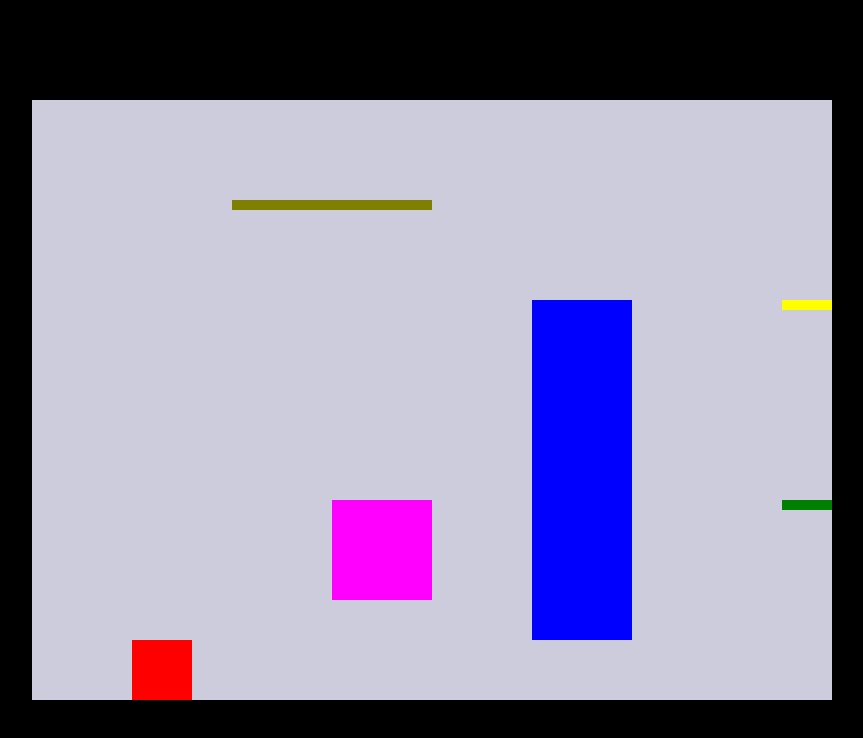
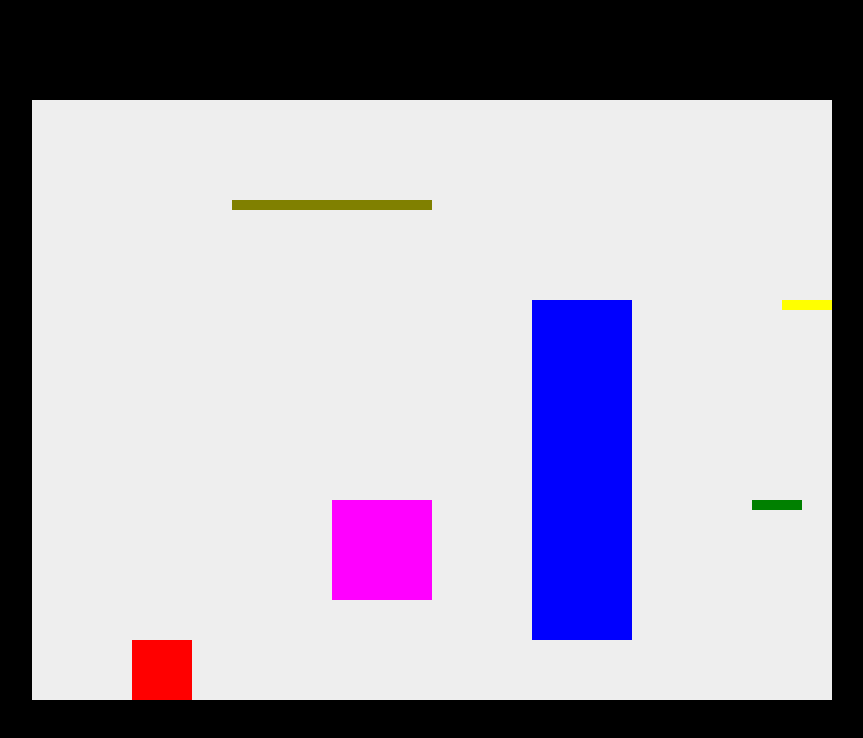
Before and after one commit to ScriptRaccoon/jump-and-run-template, a website built with Parcel: page index.html in a window 1280 px wide. Shown: the whole page, without its empty margins (208-1071 px from the left). Built offline with nearby package versions, Linux system fonts and the light colour scheme.

Commit message:
refactoring

```diff
--- a/Player.js
+++ b/Player.js
@@ -1,7 +1,8 @@
 import { Rectangle, rectangleList } from "./Rectangle.js";
 import { collide } from "./collision.js";
+import { applyPhysics } from "./physics.js";
 
-import { canvDim } from "./draw.js";
+import { canvDim } from "./canvas.js";
 
 export class Player extends Rectangle {
     constructor() {
@@ -10,20 +11,15 @@ export class Player extends Rectangle {
         this.grav = 0.006;
         this.walkSpeed = 0.012;
         this.jumpSpeed = 1.8;
-        this.acc = 0;
+        this.acceleration = 0;
         this.onGround = false;
         this.ppos;
     }
 
     update(deltaTime) {
+        // store previous position, use for collision later
         this.ppos = [...this.pos];
-        this.vel[0] += this.acc * deltaTime;
-        this.vel[0] *= 0.8;
-        this.pos[0] += this.vel[0] * deltaTime;
-        this.vel[1] += this.grav * deltaTime;
-        this.pos[1] += this.vel[1] * deltaTime;
-        this.ignoreSmallVelocities();
-        this.onGround = false;
+        applyPhysics(this, deltaTime);
         rectangleList.forEach((rect) => {
             collide.left(this, rect);
             collide.right(this, rect);
@@ -31,12 +27,6 @@ export class Player extends Rectangle {
             collide.below(this, rect);
         });
         this.boundToCanvas();
-    }
-
-    ignoreSmallVelocities() {
-        for (const i of [0, 1]) {
-            if (Math.abs(this.vel[i]) < 0.01) this.vel[i] = 0;
-        }
     }
 
     boundToCanvas() {
@@ -58,10 +48,10 @@ export class Player extends Rectangle {
         document.addEventListener("keydown", (e) => {
             switch (e.key) {
                 case "ArrowRight":
-                    this.acc = this.walkSpeed;
+                    this.acceleration = this.walkSpeed;
                     break;
                 case "ArrowLeft":
-                    this.acc = -this.walkSpeed;
+                    this.acceleration = -this.walkSpeed;
                     break;
                 case "ArrowUp":
                     if (this.onGround) {
@@ -76,7 +66,7 @@ export class Player extends Rectangle {
             switch (e.key) {
                 case "ArrowRight":
                 case "ArrowLeft":
-                    this.acc = 0;
+                    this.acceleration = 0;
                     break;
             }
         });
--- a/Rectangle.js
+++ b/Rectangle.js
@@ -1,4 +1,4 @@
-import { ctx } from "./draw.js";
+import { ctx } from "./canvas.js";
 export const rectangleList = [];
 
 export class Rectangle {
--- a/index.html
+++ b/index.html
@@ -3,7 +3,7 @@
     <head>
         <meta charset="UTF-8" />
         <meta name="viewport" content="width=device-width, initial-scale=1.0" />
-        <title>Past</title>
+        <title>Jump and Run Template</title>
         <link rel="stylesheet" href="style.css" />
     </head>
     <body>
--- a/main.js
+++ b/main.js
@@ -1,12 +1,12 @@
 import { Player } from "./Player.js";
 import { timer } from "./Timer.js";
-import { clearCanvas } from "./draw.js";
+import { clearCanvas } from "./canvas.js";
 import { Rectangle, rectangleList } from "./Rectangle.js";
 
 new Rectangle([500, 200], [100, 340], "blue");
 new Rectangle([300, 400], [100, 100], "magenta");
 new Rectangle([200, 100], [200, 10], "olive");
-new Rectangle([750, 400], [50, 10], "green");
+new Rectangle([720, 400], [50, 10], "green");
 new Rectangle([750, 200], [50, 10], "yellow");
 
 const p = new Player();
--- /dev/null
+++ b/physics.js
@@ -0,0 +1,16 @@
+export function applyPhysics(player, deltaTime) {
+    player.ppos = [...player.pos];
+    player.vel[0] += player.acceleration * deltaTime;
+    player.vel[0] *= 0.8; // friction
+    player.pos[0] += player.vel[0] * deltaTime;
+    player.vel[1] += player.grav * deltaTime;
+    player.pos[1] += player.vel[1] * deltaTime;
+    ignoreSmallVelocities(player);
+    player.onGround = false;
+}
+
+function ignoreSmallVelocities(player) {
+    for (const i of [0, 1]) {
+        if (Math.abs(player.vel[i]) < 0.01) player.vel[i] = 0;
+    }
+}
--- a/style.css
+++ b/style.css
@@ -15,5 +15,5 @@ main {
 }
 
 canvas {
-    background-color: #ccd;
+    background-color: #eee;
 }
```
Also changed, not shown: canvas.js (renamed from draw.js), 1 other file.
